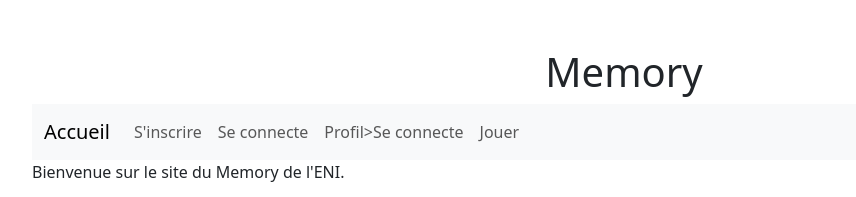
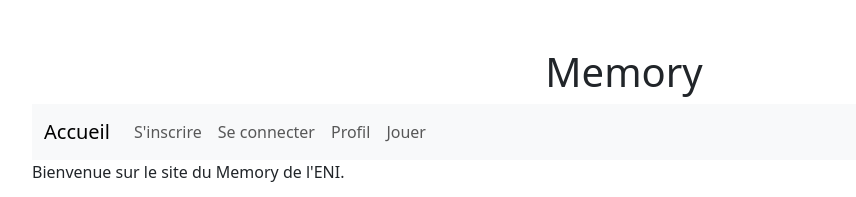
Before and after one commit to manuelleRineauEni/Eni-Memory-Manuelle, a plain HTML site: page index.html in a window 1280 px wide. Shown: the top 197 px of the page, without its empty margins (16-872 px from the left). Drawn offline with nearby package versions, Linux system fonts and the light colour scheme.

Commit message:
correction navbar

```diff
--- a/index.html
+++ b/index.html
@@ -19,8 +19,8 @@
         <div class="collapse navbar-collapse" id="navbarNavAltMarkup">
             <div class="navbar-nav">
                 <a class="nav-link" href="inscription.html">S'inscrire</a>
-                <a class="nav-link" href="connexion.html">Se connecte</a>
-                <a class="nav-link" href="profil.html">Profil>Se connecte</a>
+                <a class="nav-link" href="connexion.html">Se connecter</a>
+                <a class="nav-link" href="profil.html">Profil</a>
                 <a class="nav-link" href="jouer.html">Jouer</a>
             </div>
         </div>
```
